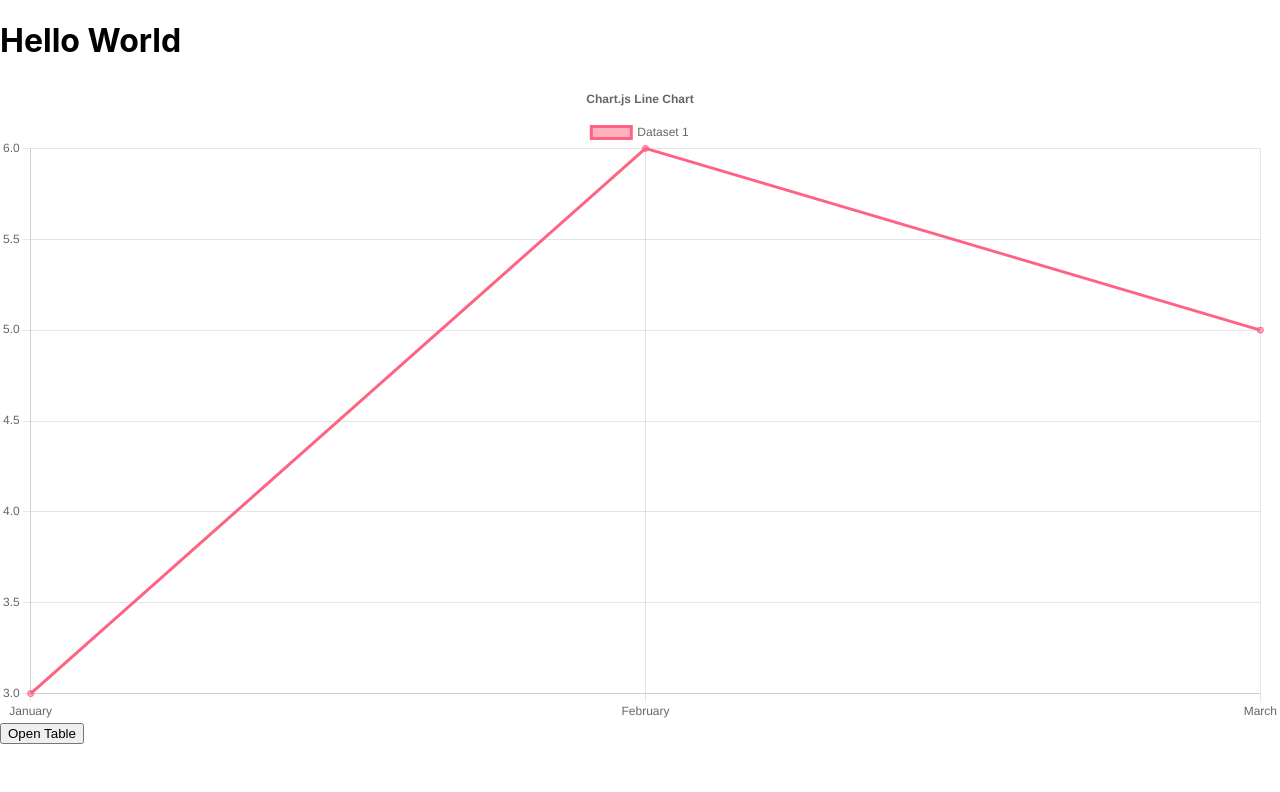
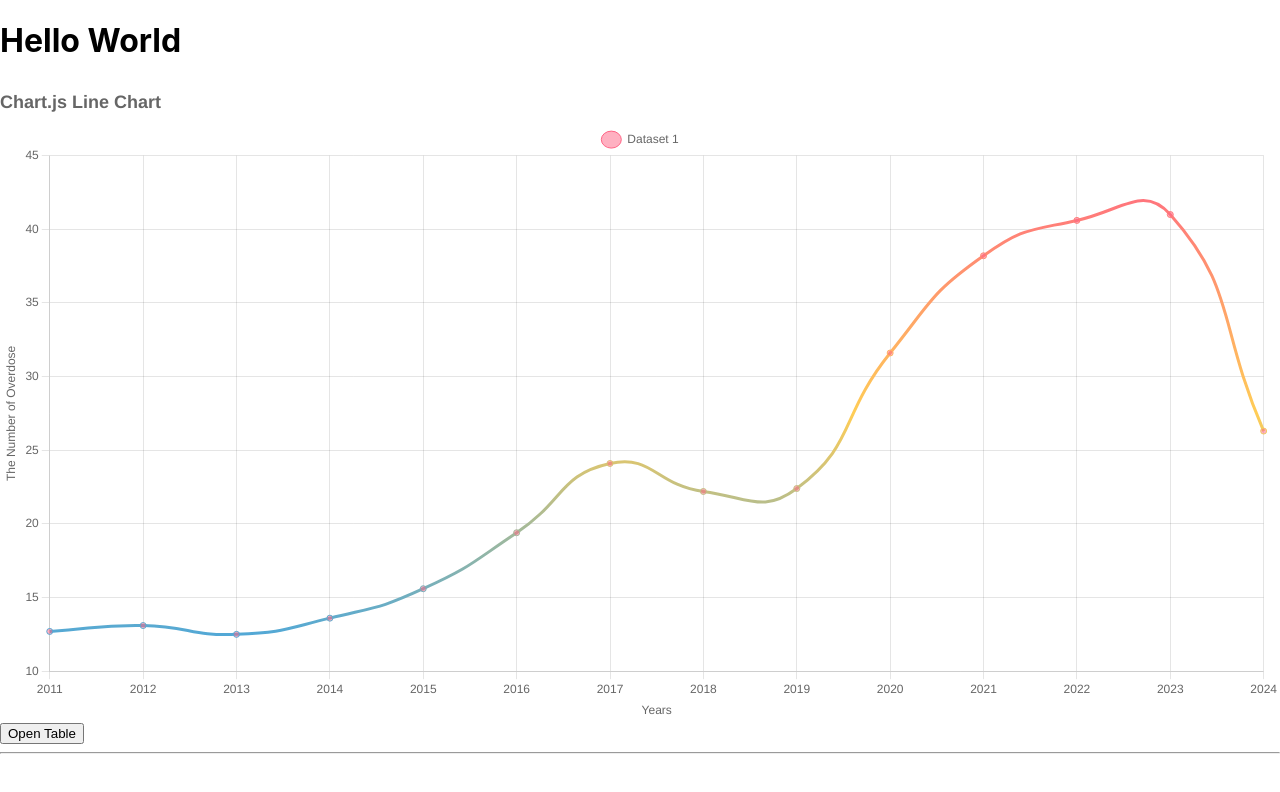
Before and after one commit to Katie-Schwerer/Chart-Module-Project, a React (Create React App) app in the folder chart-component/: page / in a window 1280 px wide. Shown: the top 792 px of the page. Built offline with nearby package versions, Linux system fonts and the light colour scheme.

Commit message:
Able to read a csv for the Line Chart and put a gradient on the line.

```diff
--- a/chart-component/src/App.js
+++ b/chart-component/src/App.js
@@ -18,7 +18,6 @@ function App() {
       skipEmptyLines: true,
       complete: function(result) {
         setData(result.data);
-        console.log(result)
       },
       error: (error) => {
         console.error('Error while parsing CSV:', error.message)
@@ -29,8 +28,9 @@ function App() {
   return (
     <div className="App">
       <h1>Hello World</h1>
-      <LineChart />
+      <LineChart csvData={data} />
       <TableChart data={data} />
+      <hr />
     </div>
   );
 }
--- a/chart-component/src/components/LineChart.jsx
+++ b/chart-component/src/components/LineChart.jsx
@@ -1,10 +1,9 @@
-import React from "react";
+import React, { useEffect, useState } from "react";
 
 import { Line } from "react-chartjs-2";
 import { Chart as ChartJS, CategoryScale, LinearScale, PointElement, LineElement, Title, Tooltip, Legend } from "chart.js"
 
-function LineChart() {
-    ChartJS.register(
+ChartJS.register(
         CategoryScale,
         LinearScale,
         PointElement,
@@ -14,32 +13,135 @@ function LineChart() {
         Legend
     );
 
+function LineChart({ csvData }) {
+    const [labels, setLabels] = useState([]);
+    const [ datas, setDatas ] = useState([]);
+
+    function getGradient(ctx, chartArea) {
+        let gradient, width, height;
+        const chartWidth = chartArea.right - chartArea.left;
+        const chartHeight = chartArea.bottom - chartArea.top;
+        if (!gradient || width !== chartWidth || height !== chartHeight) {
+          width = chartWidth;
+          height = chartHeight;
+          gradient = ctx.createLinearGradient(
+            0,
+            chartArea.bottom,
+            0,
+            chartArea.top
+          );
+          gradient.addColorStop(0, "rgb(54, 162, 235)");
+          gradient.addColorStop(0.5, "rgb(255, 205, 86)");
+          gradient.addColorStop(1, "rgb(255, 99, 132)");
+        }
+
+        return gradient;
+      }
+
+
     const options = {
         responsive: true,
         plugins: {
             length: {
                 position: 'top',
             },
+            legend: {
+                labels: {
+                    usePointStyle: true,
+                    pointStyleWidth: 20,
+                },
+                title: {
+                    padding: 10,
+                },
+                onClick: function() {},
+            },
+            tooltip : {
+                enabled: true,
+                displayColors: false,
+                callbacks : {
+                    label: function (context) {
+                        return `Value: ${context.parsed.y}`
+                    }
+                }
+            },
             title: {
                 display: true,
                 text: 'Chart.js Line Chart',
+                font: {
+                    size: 18,
+                },
+                align: "start"
             },
+            subtitle: {
+                display: true,
+                text: "Subtitle",
+                font: {
+                    size: 14,
+                },
+                align: "start",
+            }
         },
+        interaction: {
+            mode: "nearest",
+            axis: "x",
+            intersect: false,
+        },
+        scales: {
+            y: {
+                display: true,
+                title: {
+                    display: true,
+                    text: "The Number of Overdose",
+                }
+            },
+            x: {
+                display: true,
+                title: {
+                    display: true,
+                    text: "Years"
+                }
+            }
+        },
+        elements: {
+            line: {
+                tension: .5
+            },
+            point: {
+                radius: 3,
+                hoverRadius: 10,
+                hitRadius: 10,
+            },
+        }
     };
-
-    const labels = ['January', 'February', 'March']
 
     const data = {
         labels,
         datasets: [
             {
                 label: 'Dataset 1',
-                data: [3,6,5],
-                borderColor: 'rgb(255, 99, 132)',
+                data: datas,
+                borderColor: function(context) {
+                    const chart = context.chart;
+                    const { ctx, chartArea } = chart;
+
+                    if (!chartArea) {
+                        return 'rgb(255, 99, 132)';
+                    }
+
+                    return getGradient(ctx, chartArea)
+                },
                 backgroundColor: 'rgba(255, 99, 132, 0.5)',
             },
         ],
     }
+
+    useEffect(() => {
+        if (csvData.length > 0) {
+            const property = Object.getOwnPropertyNames(csvData[0])
+            setLabels(csvData.map((row) => row[property[0]]))
+            setDatas(csvData.map((row) => parseFloat(row[property[1]])))
+        }
+    }, [csvData])
 
     return (
         <div className="chart-container">
```
